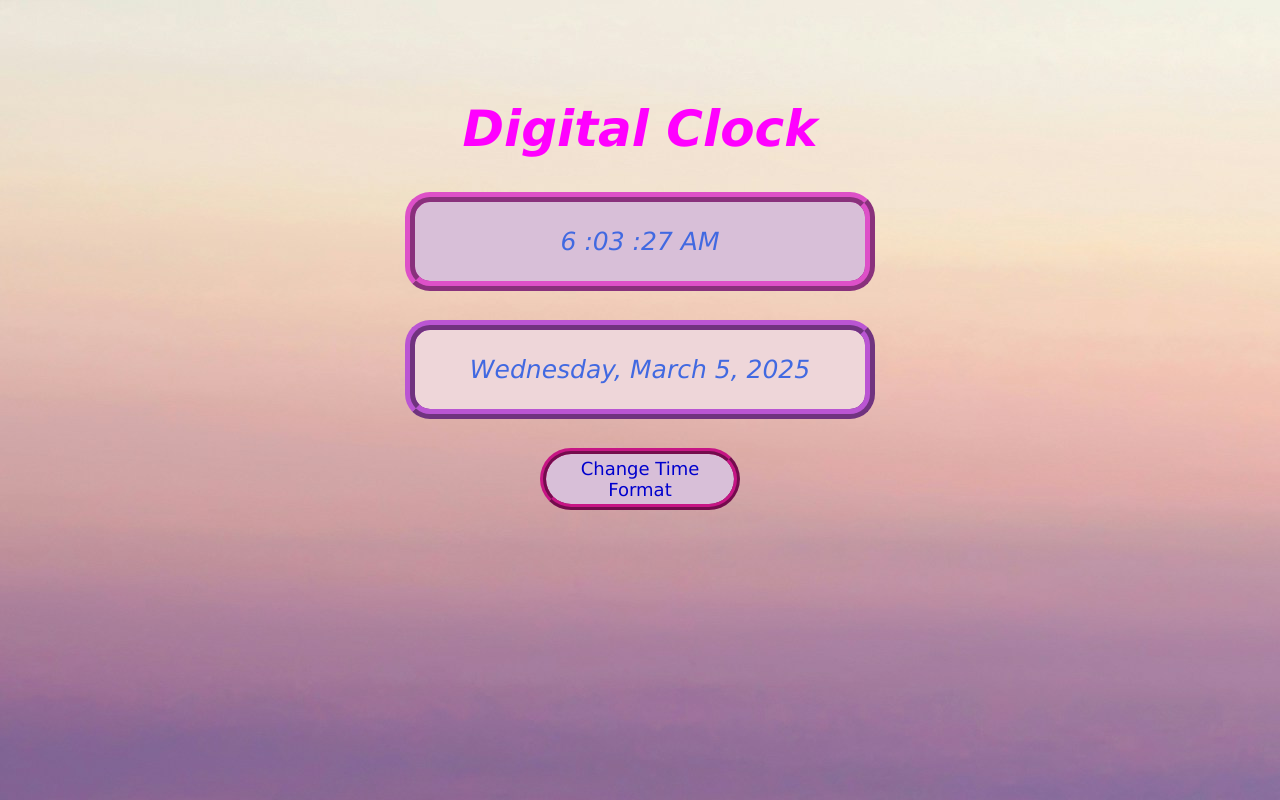
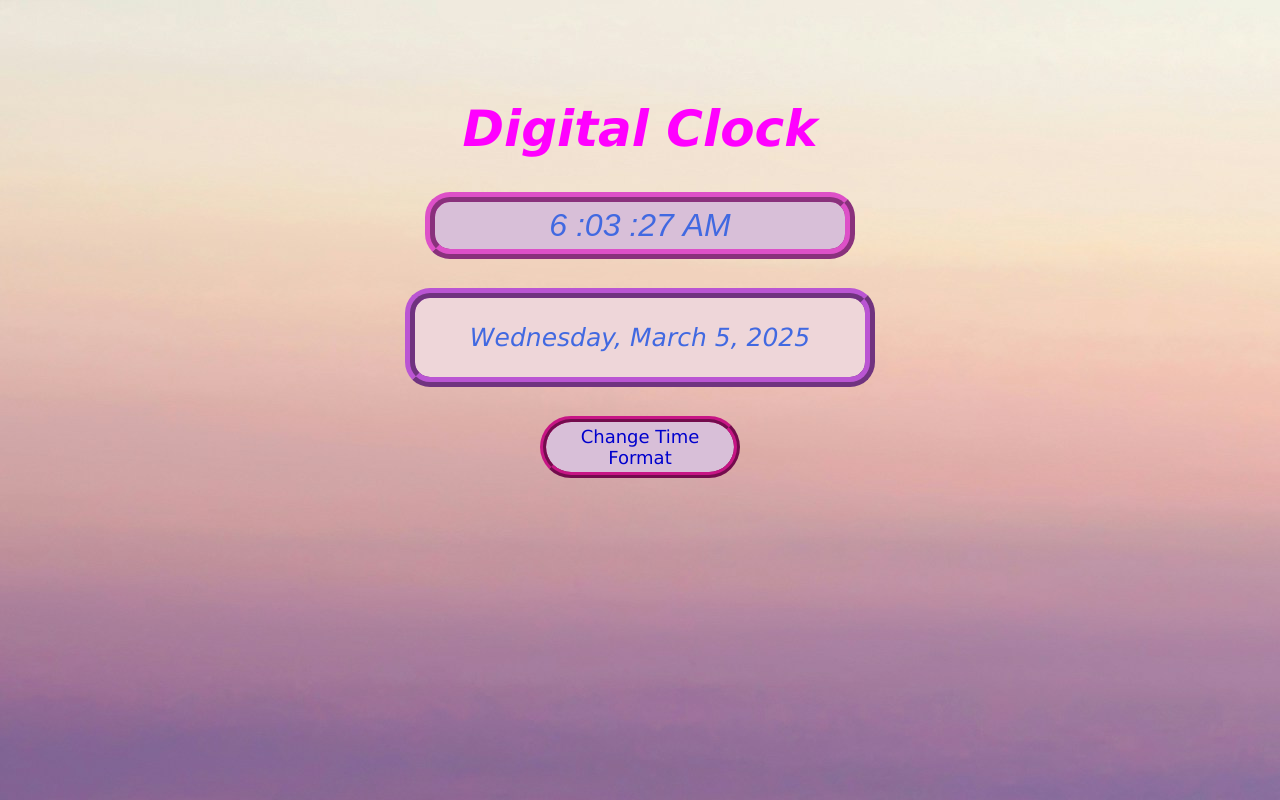
Before and after one commit to over45Codes/digital-clock, a plain HTML site: page index.html in a window 1280 px wide. Drawn offline with Linux system fonts and the light colour scheme.

Commit message:
formatted all

```diff
--- a/style.css
+++ b/style.css
@@ -6,6 +6,15 @@ body {
     font-family: Verdana;
     text-align: center;
     margin: 100px
+}
+.clock {
+    font-family: Arial, sans-serif;
+    font-size: 2rem;
+    white-space: nowrap; /* Prevents breaking */
+}
+
+.clock span {
+    display: inline-block; /* Ensures they stay together */
 }
 
 .clock {
@@ -16,7 +25,7 @@ body {
     border-radius: 25px;
     text-align: center;
     border: 10px ridge rgb(221, 80, 200);
-    padding: 25px;
+    padding: 5px;
 }
 
 .date {
```
